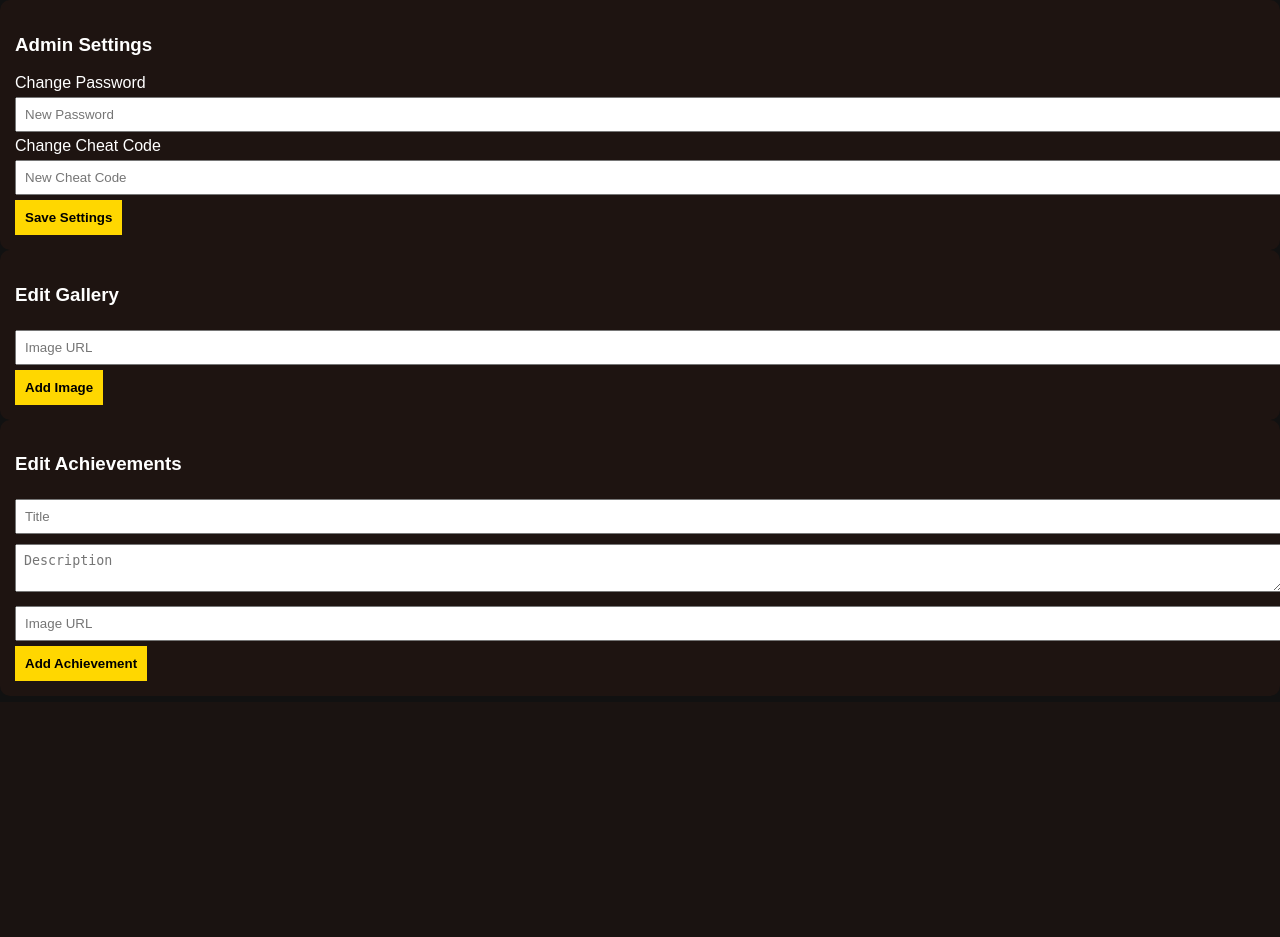
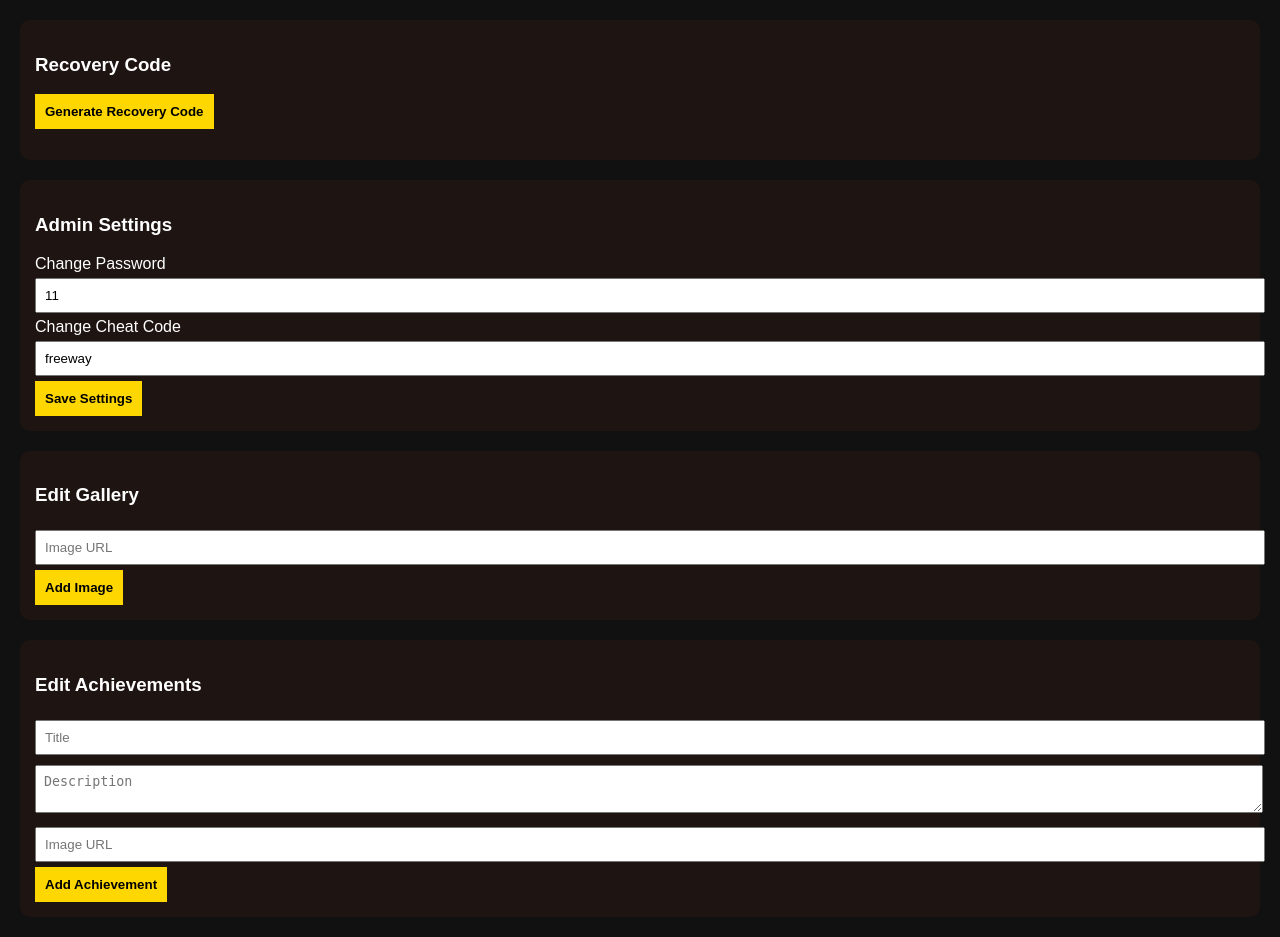
Before and after one commit to Romil2499/FABA-COFFEE, a Flask app: page /admin.html in a window 1280 px wide. Shown: the part 98-1035 px from the top of the page. Before the commit the page ends 779 px from the top, so only its background shows below. Run offline with Flask 3, Linux system fonts and the light colour scheme; data that the repository does not hold is empty.

Commit message:
Update admin.html

````diff
--- a/templates/admin.html
+++ b/templates/admin.html
@@ -61,7 +61,14 @@ img{
 <button onclick="logout()">Logout</button>
 </header>
 
+<div class="container">
+    <div class="box">
+        <h3>Recovery Code</h3>
 
+        <button onclick="generateRecovery()">Generate Recovery Code</button>
+
+        <p id="recoveryResult"></p>
+    </div>
 <!-- SETTINGS -->
 <div class="box">
     <h3>Admin Settings</h3>
@@ -97,76 +104,23 @@ img{
 
 <script>
 
-let gallery = [];
+let gallery = JSON.parse(localStorage.getItem("gallery")) || [];
 let achievements = JSON.parse(localStorage.getItem("achievements")) || [];
 
 /* ======================
-LOAD GALLERY FROM FLASK
+   GALLERY
 ====================== */
-
-
-async function loadGallery(){
-    const res = await fetch("/get-gallery");
-    gallery = await res.json();
+function addGallery(){
+    let img = document.getElementById("galleryInput").value;
+    gallery.push(img);
+    localStorage.setItem("gallery", JSON.stringify(gallery));
     render();
-}
-
-async function addGallery(){
-    let img = document.getElementById("galleryInput").value;
-    if(!img) return;
-
-    gallery.push(img);
-
-    await fetch("/save-gallery", {
-        method: "POST",
-        headers: {"Content-Type":"application/json"},
-        body: JSON.stringify({ gallery })
-    });
-
-    document.getElementById("galleryInput").value = "";
-    render();
-}
-
-async function deleteImage(index){
-    gallery.splice(index,1);
-
-    await fetch("/save-gallery", {
-        method: "POST",
-        headers: {"Content-Type":"application/json"},
-        body: JSON.stringify({ gallery })
-    });
-
-    render();
-}
-/* ======================
-DELETE IMAGE
-====================== */
-async function deleteImage(index){
-
-```
-gallery.splice(index,1);
-
-await fetch("/save-gallery",{
-    method:"POST",
-    headers:{
-        "Content-Type":"application/json"
-    },
-    body:JSON.stringify({
-        gallery:gallery
-    })
-});
-
-render();
-```
-
 }
 
 /* ======================
    ACHIEVEMENTS
 ====================== */
 function addAchievement(){
-
-```
     let item = {
         title: document.getElementById("title").value,
         desc: document.getElementById("desc").value,
@@ -174,15 +128,8 @@ let item = {
     };
 
     achievements.push(item);
-
-localStorage.setItem(
-    "achievements",
-    JSON.stringify(achievements)
-);
-
+    localStorage.setItem("achievements", JSON.stringify(achievements));
     render();
-```
-
 }
 
 /* ======================
@@ -191,48 +138,17 @@ RENDER
 function render(){
 
 document.getElementById("galleryPreview").innerHTML =
-gallery.map((img,index)=>`
-
-<div style="
-display:inline-block;
-position:relative;
-margin:5px;
-">
-
-<img src="${img}"
-style="
-width:120px;
-height:120px;
-object-fit:cover;
-border-radius:10px;
-">
-
-<button
-onclick="deleteImage(${index})"
-style="
-position:absolute;
-top:0;
-right:0;
-background:red;
-color:white;
-border:none;
-cursor:pointer;
-padding:5px;
-">
-X </button>
-
-</div>
-`).join("");
+gallery.map(img => `<img src="${img}">`).join("");
 
 document.getElementById("achievementsPreview").innerHTML =
 achievements.map(a => `
-
     <div style="margin-top:10px;">
         <b>${a.title}</b>
         <p>${a.desc}</p>
         <img src="${a.img}">
     </div>
 `).join("");
+
 }
 
 /* ======================
@@ -243,65 +159,53 @@ window.location.href = "/";
 }
 
 /* ======================
-LOAD SETTINGS
+   FLASK SETTINGS LOAD
 ====================== */
 async function loadSettings(){
+    const res = await fetch("/get-settings");
+    const data = await res.json();
 
-const response =
-await fetch("/get-settings");
-
-const settings =
-await response.json();
-
-document.getElementById("newPass").value =
-settings.password;
-
-document.getElementById("newCheat").value =
-settings.cheat_code;
+    document.getElementById("newPass").value = data.password;
+    document.getElementById("newCheat").value = data.cheat_code;
 }
 
 /* ======================
-SAVE SETTINGS
+   SAVE SETTINGS TO FLASK
 ====================== */
 async function saveSettings(){
 
-const password =
-document.getElementById("newPass").value;
+const password = document.getElementById("newPass").value;
+const cheat_code = document.getElementById("newCheat").value;
 
-const cheat_code =
-document.getElementById("newCheat").value;
+const res = await fetch("/save-settings",{
+    method:"POST",
+    headers:{ "Content-Type":"application/json" },
+    body:JSON.stringify({ password, cheat_code })
+});
 
-const response =
-await fetch("/save-settings",{
-method:"POST",
-headers:{
-"Content-Type":"application/json"
-},
-body:JSON.stringify({
-password,
-cheat_code
-})
-});
-closeAdmin();
-const result =
-await response.json();
+const result = await res.json();
 
 if(result.success){
-    alert("✅ Updated successfully!\nPassword & Cheat Code changed.");
-    closeAdmin();
+    alert("✅ Settings Saved!");
+}
 }
 
-/* ======================
-RECOVERY CODE
+/* INIT */
+render();
+loadSettings();
+async function generateRecovery(){
 
+const res = await fetch("/generate-recovery", {
+    method: "POST"
+});
 
-/* ======================
-START
-====================== */
-loadGallery();
-loadSettings();
-render();
+const data = await res.json();
 
+if(data.success){
+    document.getElementById("recoveryResult").innerHTML =
+    "🔑 Recovery Code: " + data.code;
+}
+}
 </script>
 
 </body>
````
Lines whose indentation alone changed are shown as unchanged.
